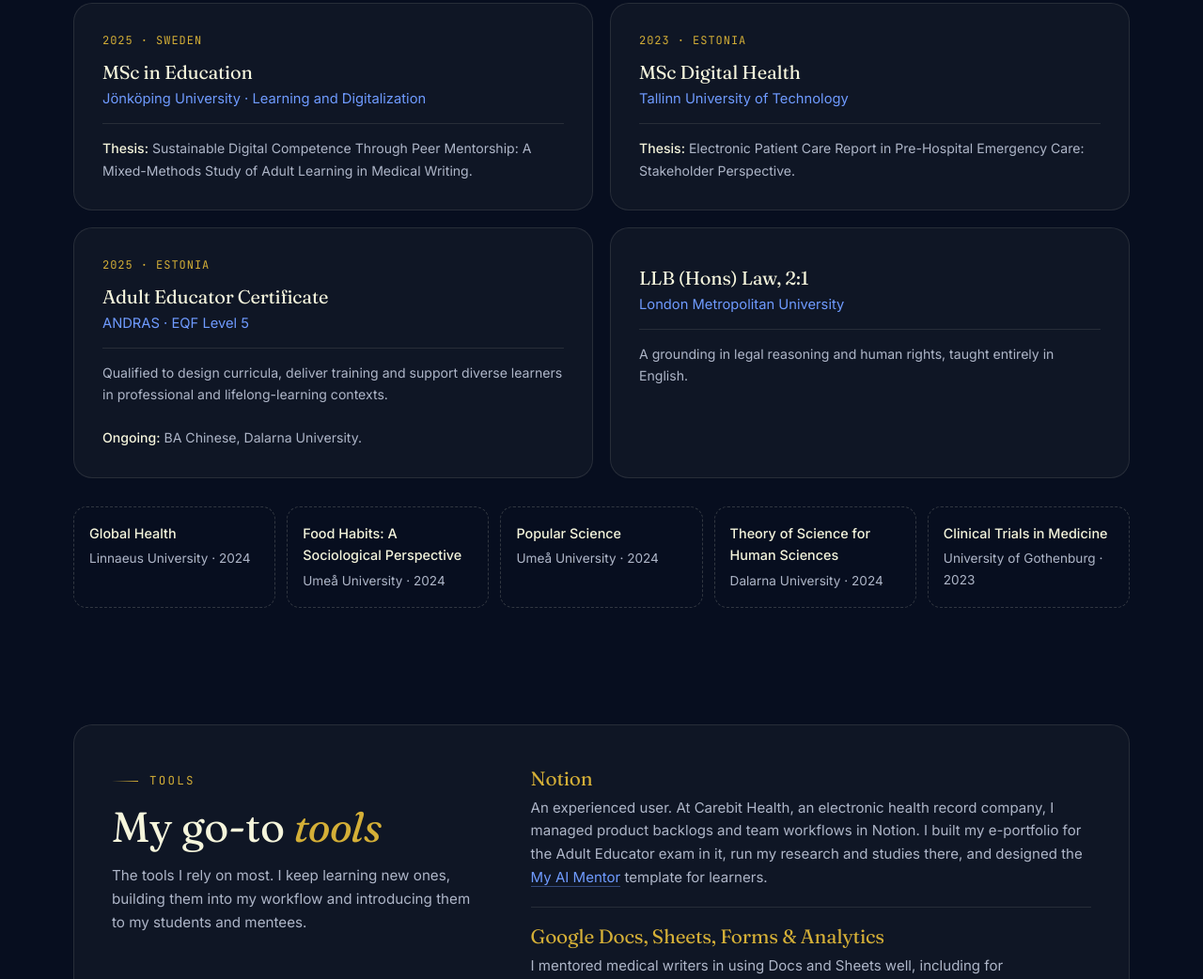
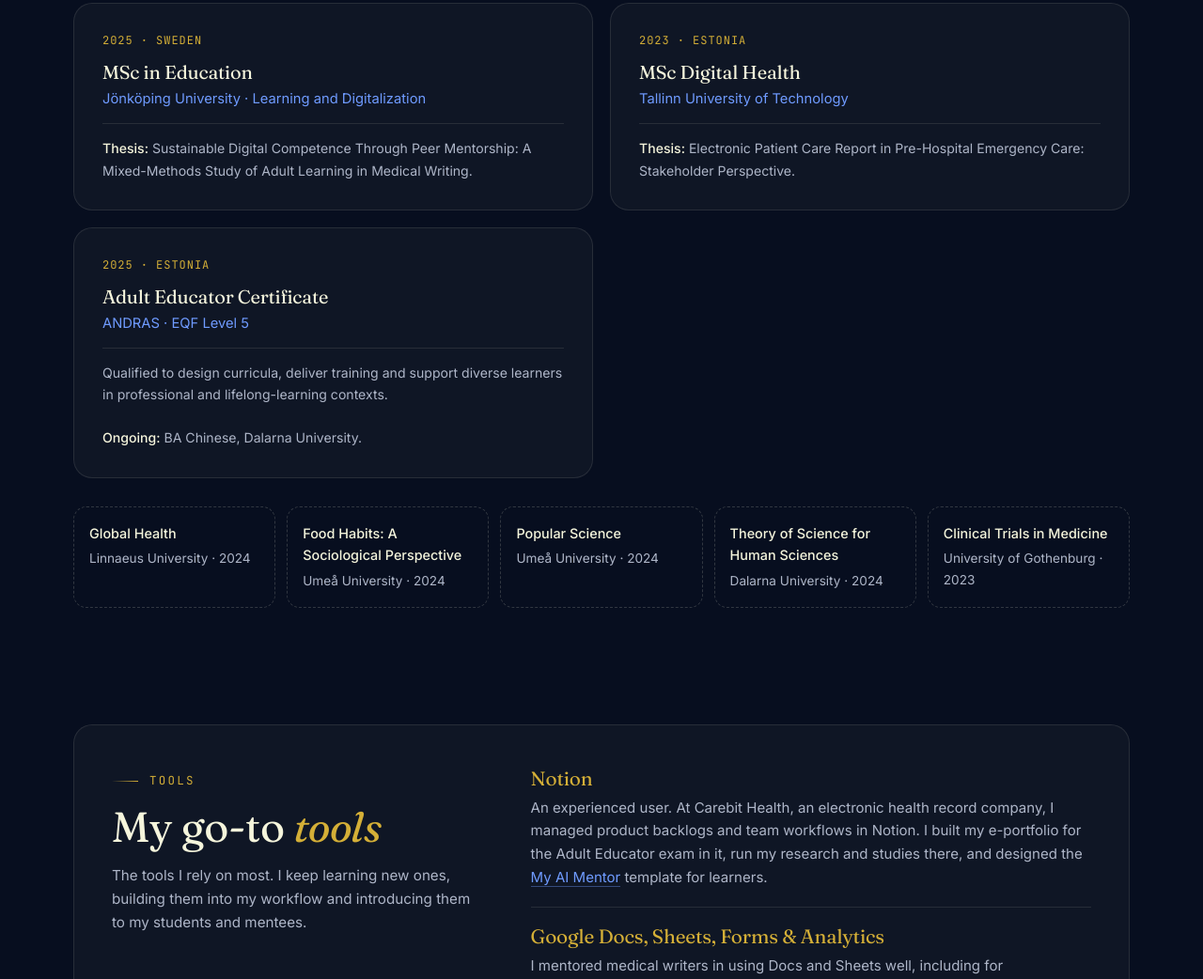
Before and after one commit to elena-paspel/elena-paspel.github.io, a plain HTML site: page index.html in a window 1280 px wide. Shown: the part 9561-10603 px from the top of the page at 94% size. Drawn offline with Linux system fonts and the light colour scheme.

Commit message:
Update index.html

```diff
--- a/index.html
+++ b/index.html
@@ -816,13 +816,6 @@ footer i{font-family:var(--serif);color:var(--gold)}
         <h3>Adult Educator Certificate</h3>
         <div class="inst">ANDRAS · EQF Level 5</div>
         <div class="thesis">Qualified to design curricula, deliver training and support diverse learners in professional and lifelong-learning contexts.<br><br><b>Ongoing:</b> BA Chinese, Dalarna University.</div>
-      </article>
-      <article class="card edu reveal d4">
-        <div class= · UNITED KINGDOM</div>
-        <h3>LLB (Hons) Law, 2:1</h3>
-        <div class="inst">London Metropolitan University</div>
-        <div class="thesis">A grounding in legal reasoning and human rights, taught entirely in English.</div>
-      </article>
     </div>
     <div class="cont">
       <div class="reveal d1"><b>Global Health</b>Linnaeus University · 2024</div>
```
